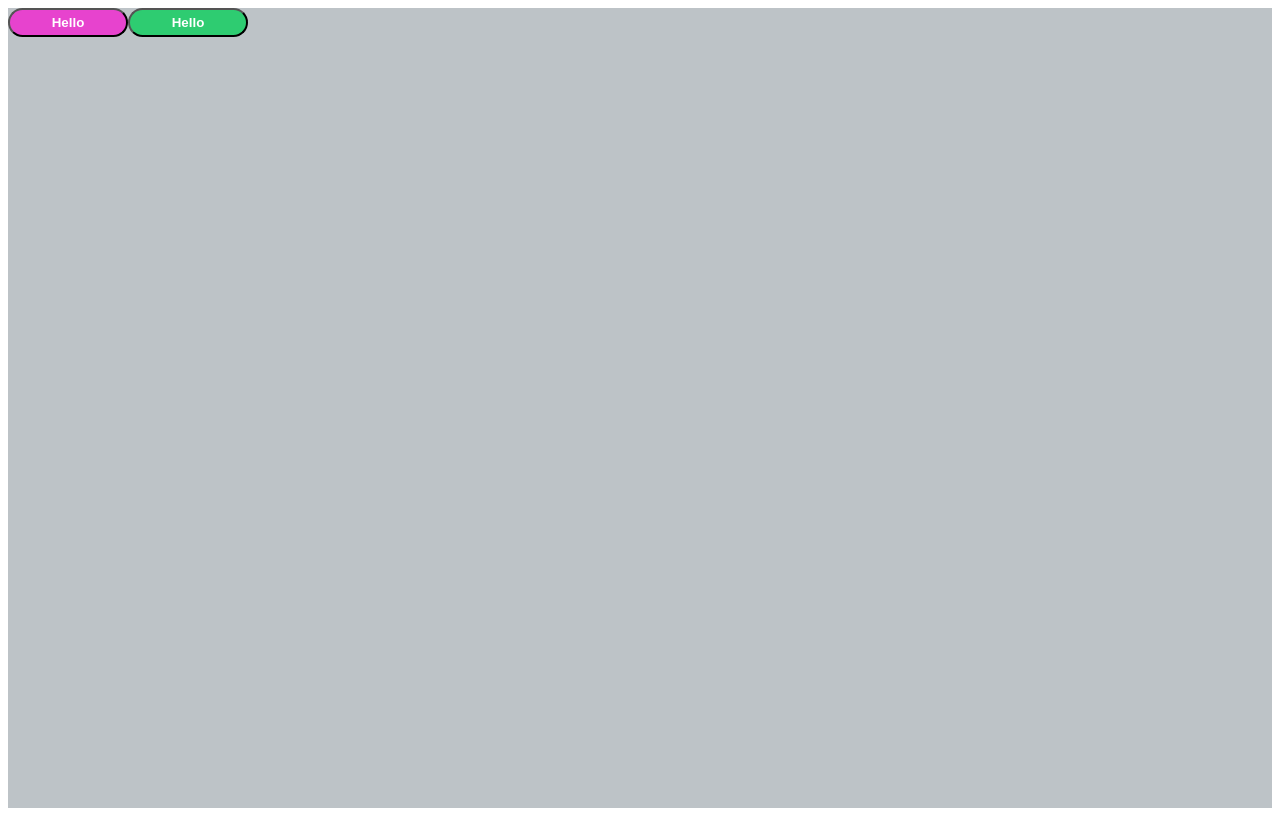
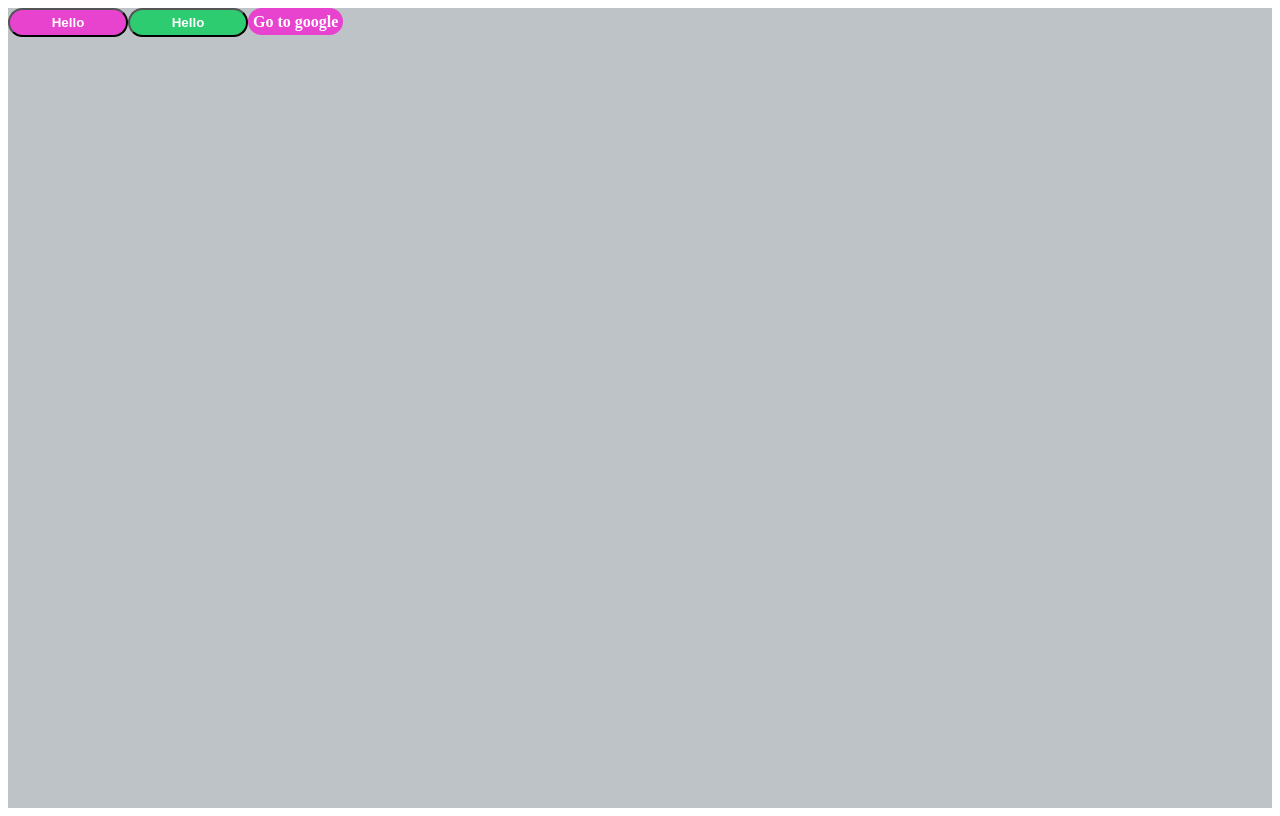
Before and after one commit to doohyunkim0304/react-css, a React (Create React App) app: page / in a window 1280 px wide. Built offline with nearby package versions, Linux system fonts and the light colour scheme.

Commit message:
injectGlobal and Extend

```diff
--- a/src/App.js
+++ b/src/App.js
@@ -1,8 +1,13 @@
-import React, { Component ,Fragment} from 'react';
-import styled from "styled-components"
+import React, { Component } from 'react';
+import styled, { createGlobalStyle } from "styled-components"
 import "./App.css"
 
-
+createGlobalStyle`
+  body{
+    padding:0;
+    margin:0;
+  }
+`
 
 
 class App extends Component {
@@ -11,6 +16,7 @@
     <Container>
         <Button success>Hello</Button>
         <Button danger>Hello</Button>
+        <Anchor href="https://google.com">Go to google</Anchor>
     </Container>
     )
   }
@@ -35,5 +41,8 @@
   }
   background-color: ${props => props.danger ? "#2ecc71" : "#e743ce"}
 `
+const Anchor = styled(Button.withComponent("a"))`
+  text-decoration:none;
+`;
 
 export default App;
```
